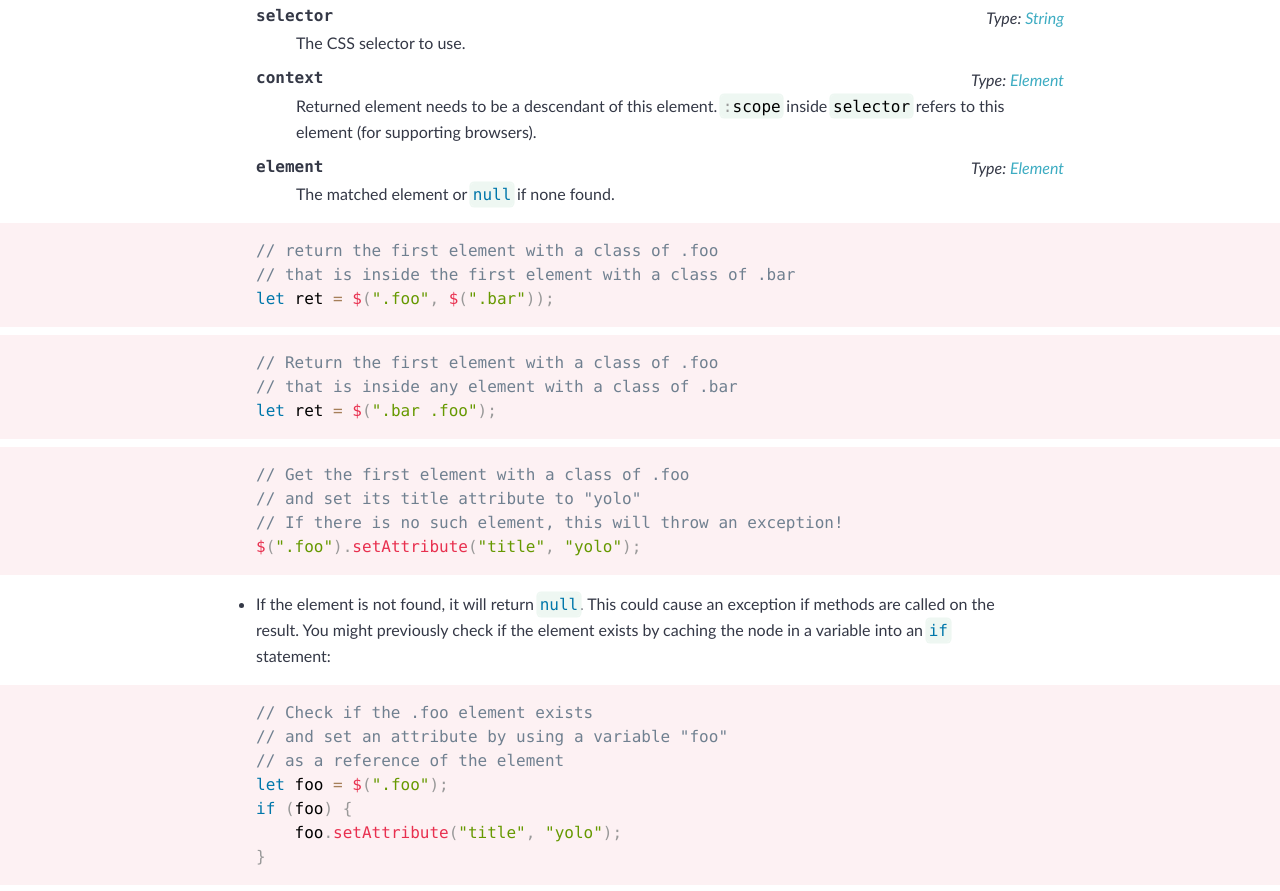
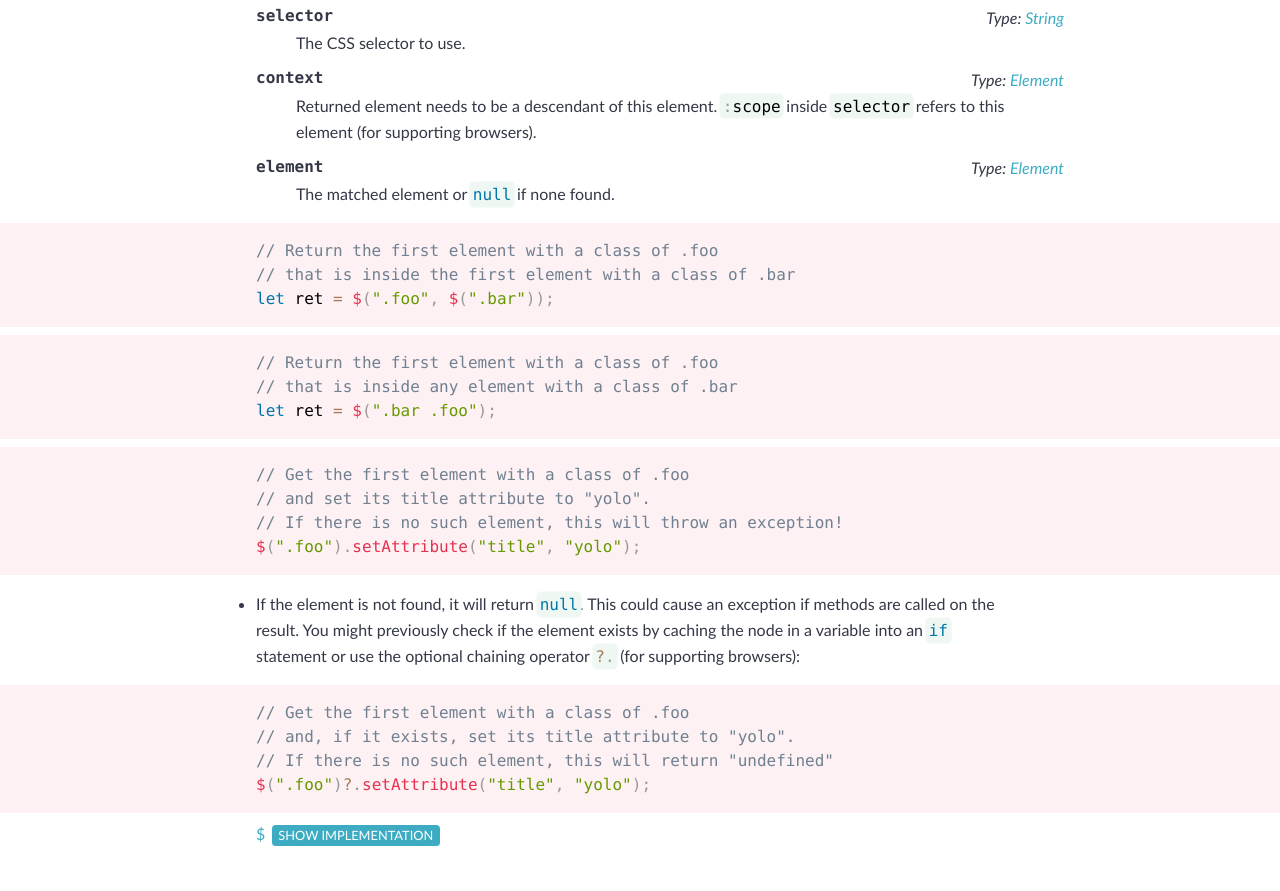
Before and after one commit to LeaVerou/bliss, a website with bundled scripts: page docs.html in a window 1280 px wide. Shown: the part 4571-5462 px from the top of the page. Built offline with nearby package versions, Linux system fonts and the light colour scheme.

Commit message:
[docs update] $()

```diff
--- a/docs.html
+++ b/docs.html
@@ -219,7 +219,7 @@
 			<dd>The matched element or <code>null</code> if none found.</dd>
 		</dl>
 
-		<pre class="examples"><code>// return the first element with a class of .foo
+		<pre class="examples"><code>// Return the first element with a class of .foo
 // that is inside the first element with a class of .bar
 let ret = $(".foo", $(".bar"));</code></pre>
 
@@ -228,23 +228,21 @@ let ret = $(".foo", $(".bar"));</code></pre>
 let ret = $(".bar .foo");</code></pre>
 
 <pre><code>// Get the first element with a class of .foo
-// and set its title attribute to "yolo"
+// and set its title attribute to "yolo".
 // If there is no such element, this will throw an exception!
 $(".foo").setAttribute("title", "yolo");</code></pre>
 
 		<ul class="notes">
 			<li>If the element is not found, it will return <code>null</code>. This could cause an exception if methods are called on the result.
 			You might previously check if the element exists by caching the node in a variable
-			into an <code>if</code> statement:</li>
-		</ul>
-
-<pre><code>// Check if the .foo element exists
-// and set an attribute by using a variable "foo"
-// as a reference of the element
-let foo = $(".foo");
-if (foo) {
-    foo.setAttribute("title", "yolo");
-}</code></pre>
+			into an <code>if</code> statement or use the optional chaining operator <a href="https://developer.mozilla.org/en-US/docs/Web/JavaScript/Reference/Operators/Optional_chaining"><code>?.</code></a>
+			(for supporting browsers):</li>
+		</ul>
+
+<pre><code>// Get the first element with a class of .foo
+// and, if it exists, set its title attribute to "yolo".
+// If there is no such element, this will return "undefined"
+$(".foo")?.setAttribute("title", "yolo");</code></pre>
 
 		<a href="http://api.jquery.com/jQuery/#jQuery1" class="jq">$</a>
 	</article>
```
